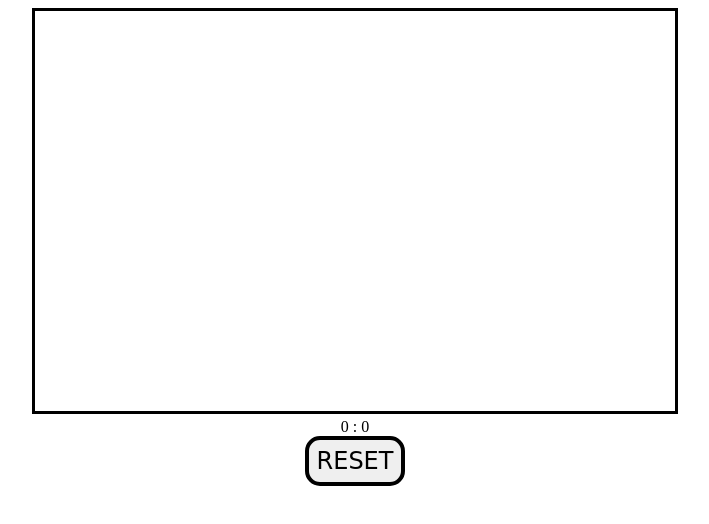
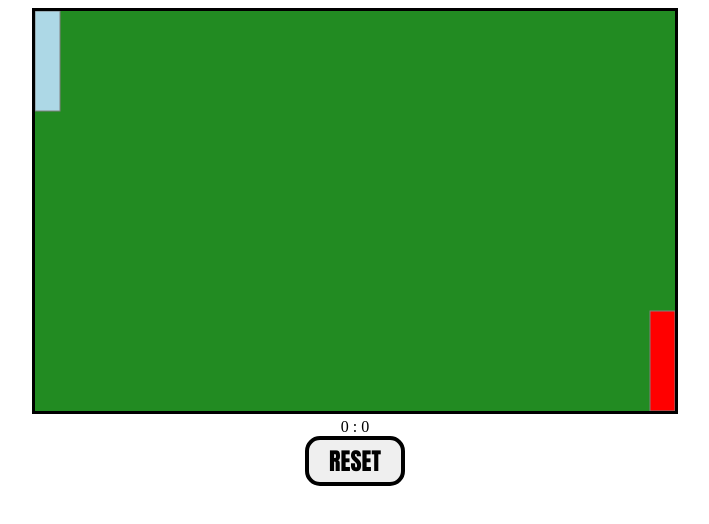
Before and after one commit to itzbw/whiff-whaff, a plain HTML site: page whiff-whaff/index.html in a window 1280 px wide. Shown: the whole page, without its empty margins (285-994 px from the left). Drawn offline with Linux system fonts and the light colour scheme.

Commit message:
wiffwaff

```diff
--- a/whiff-whaff/script.js
+++ b/whiff-whaff/script.js
@@ -41,20 +41,45 @@ window.addEventListener("keydown", changeDirection);
 resetButton?.addEventListener("click", resetGame);
 
 gameStart();
+drawPaddle();
 
-function gameStart() { };
+function gameStart() {
+    createBall();
+    nextTick();
+};
 
 function drawPaddle() {
-    ctx.strokeStyle = paddleBorder
+    ctx.strokeStyle = paddleBorder;
+    ctx.fillStyle = paddle1Color;
+    ctx.fillRect(paddle1.x, paddle1.y, paddle1.width, paddle1.height);
+    ctx.strokeRect(paddle1.x, paddle1.y, paddle1.width, paddle1.height);
+
+    ctx.fillStyle = paddle2Color;
+    ctx.fillRect(paddle2.x, paddle2.y, paddle2.width, paddle2.height);
+    ctx.strokeRect(paddle2.x, paddle2.y, paddle2.width, paddle2.height);
 };
 
-function nextTick() { };
-function clearBoard() { };
+function nextTick() {
+    // A callback is a function passed as an argument to another function
+    intervalID = setTimeout(() => {
+        clearBoard();
+        drawPaddle();
+        moveBall();
+        drawBall(ballX, ballY);
+        checkCollision();
+        nextTick(); // for another round
+    }, 10)
+
+};
+function clearBoard() {
+    ctx.fillStyle = boardBackground;
+    ctx.fillRect(0, 0, gameWidth, gameHeight);
+};
 
 
 function createBall() { };
 function moveBall() { };
-function drawBall() { };
+function drawBall(ballX, ballY) { };
 function checkCollision() { };
 function changeDirection() { };
 function updateScore() { };
--- a/whiff-whaff/style.css
+++ b/whiff-whaff/style.css
@@ -12,7 +12,7 @@
 }
 
 #resetButton {
-    font-family: "Permanent Marker", cursive;
+    font-family: "Impact", Impact, Haettenschweiler, 'Arial Narrow Bold', sans-serif;
     font-size: 24px;
     width: 100px;
     height: 50px;
```
